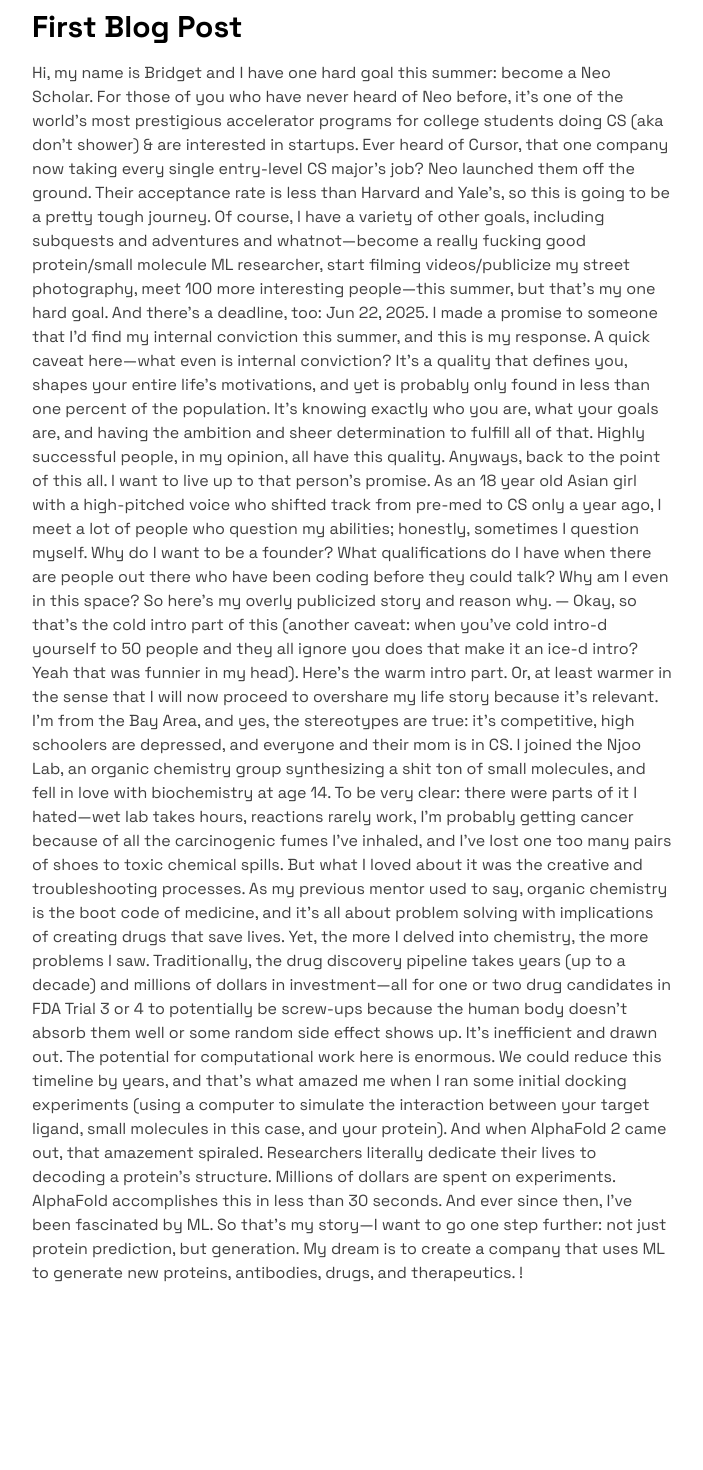
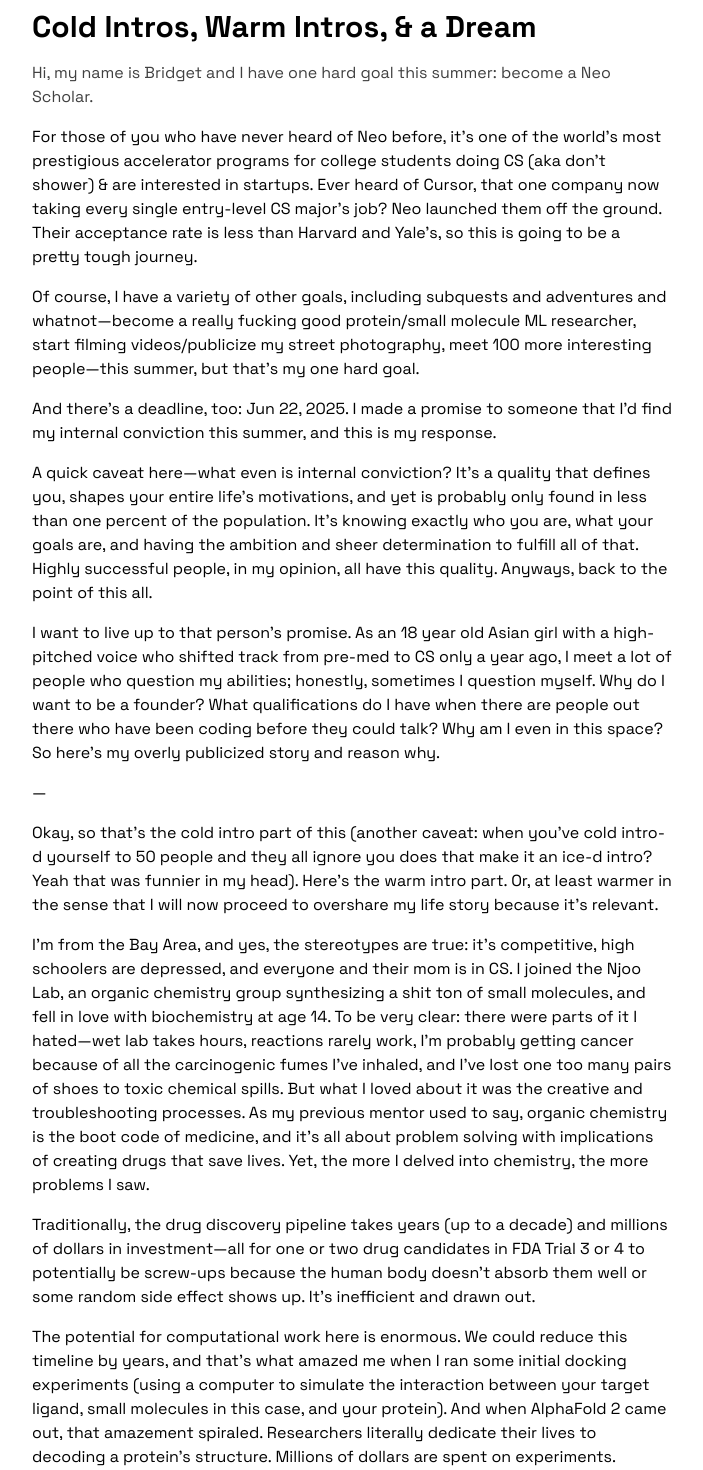
Before and after one commit to yuen-liu/portfolio, a Next.js app: page /blog/first-post in a window 1280 px wide. Shown: the part 100-1570 px from the top of the page, without its empty margins (288-991 px from the left). Before the commit the page ends 1385 px from the top, so only its background shows below. Built offline with nearby package versions, Linux system fonts and the light colour scheme.

Commit message:
fixed spacing

```diff
--- a/src/app/blog/first-post/page.tsx
+++ b/src/app/blog/first-post/page.tsx
@@ -1,33 +1,57 @@
 export default function FirstPost() {
   return (
-    <article>
-      <h1 className="text-3xl font-bold mb-4">First Blog Post</h1>
-      <p className="text-neutral-700">Hi, my name is Bridget and I have one hard goal this summer: become a Neo Scholar.
+    <article className="prose lg:prose-xl">
+      <h1 className="text-3xl font-bold mb-4">Cold Intros, Warm Intros, & a Dream</h1>
 
-For those of you who have never heard of Neo before, it’s one of the world’s most prestigious accelerator programs for college students doing CS (aka don’t shower) & are interested in startups. Ever heard of Cursor, that one company now taking every single entry-level CS major’s job? Neo launched them off the ground. Their acceptance rate is less than Harvard and Yale’s, so this is going to be a pretty tough journey.
+      <p className="text-neutral-700 mb-4">
+        Hi, my name is Bridget and I have one hard goal this summer: become a Neo Scholar.
+      </p>
 
-Of course, I have a variety of other goals, including subquests and adventures and whatnot—become a really fucking good protein/small molecule ML researcher, start filming videos/publicize my street photography, meet 100 more interesting people—this summer, but that’s my one hard goal.
+      <p className="mb-4">
+        For those of you who have never heard of Neo before, it's one of the world's most prestigious accelerator programs for college students doing CS (aka don't shower) & are interested in startups. Ever heard of Cursor, that one company now taking every single entry-level CS major's job? Neo launched them off the ground. Their acceptance rate is less than Harvard and Yale's, so this is going to be a pretty tough journey.
+      </p>
 
-And there’s a deadline, too: Jun 22, 2025. I made a promise to someone that I’d find my internal conviction this summer, and this is my response.
+      <p className="mb-4">
+        Of course, I have a variety of other goals, including subquests and adventures and whatnot—become a really fucking good protein/small molecule ML researcher, start filming videos/publicize my street photography, meet 100 more interesting people—this summer, but that's my one hard goal.
+      </p>
 
-A quick caveat here—what even is internal conviction? It’s a quality that defines you, shapes your entire life’s motivations, and yet is probably only found in less than one percent of the population. It’s knowing exactly who you are, what your goals are, and having the ambition and sheer determination to fulfill all of that. Highly successful people, in my opinion, all have this quality. Anyways, back to the point of this all.
+      <p className="mb-4">
+        And there's a deadline, too: Jun 22, 2025. I made a promise to someone that I'd find my internal conviction this summer, and this is my response.
+      </p>
 
-I want to live up to that person’s promise. As an 18 year old Asian girl with a high-pitched voice who shifted track from pre-med to CS only a year ago, I meet a lot of people who question my abilities; honestly, sometimes I question myself. Why do I want to be a founder? What qualifications do I have when there are people out there who have been coding before they could talk? Why am I even in this space? So here’s my overly publicized story and reason why.
+      <p className="mb-4">
+        A quick caveat here—what even is internal conviction? It's a quality that defines you, shapes your entire life's motivations, and yet is probably only found in less than one percent of the population. It's knowing exactly who you are, what your goals are, and having the ambition and sheer determination to fulfill all of that. Highly successful people, in my opinion, all have this quality. Anyways, back to the point of this all.
+      </p>
 
-—
+      <p className="mb-4">
+        I want to live up to that person's promise. As an 18 year old Asian girl with a high-pitched voice who shifted track from pre-med to CS only a year ago, I meet a lot of people who question my abilities; honestly, sometimes I question myself. Why do I want to be a founder? What qualifications do I have when there are people out there who have been coding before they could talk? Why am I even in this space? So here's my overly publicized story and reason why.
+      </p>
 
-Okay, so that’s the cold intro part of this (another caveat: when you’ve cold intro-d yourself to 50 people and they all ignore you does that make it an ice-d intro? Yeah that was funnier in my head). Here’s the warm intro part. Or, at least warmer in the sense that I will now proceed to overshare my life story because it’s relevant.
+      <p className="mb-4">—</p>
 
-I’m from the Bay Area, and yes, the stereotypes are true: it’s competitive, high schoolers are depressed, and everyone and their mom is in CS. I joined the Njoo Lab, an organic chemistry group synthesizing a shit ton of small molecules, and fell in love with biochemistry at age 14. To be very clear: there were parts of it I hated—wet lab takes hours, reactions rarely work, I’m probably getting cancer because of all the carcinogenic fumes I’ve inhaled, and I’ve lost one too many pairs of shoes to toxic chemical spills. But what I loved about it was the creative and troubleshooting processes. As my previous mentor used to say, organic chemistry is the boot code of medicine, and it’s all about problem solving with implications of creating drugs that save lives. Yet, the more I delved into chemistry, the more problems I saw.
+      <p className="mb-4">
+        Okay, so that's the cold intro part of this (another caveat: when you've cold intro-d yourself to 50 people and they all ignore you does that make it an ice-d intro? Yeah that was funnier in my head). Here's the warm intro part. Or, at least warmer in the sense that I will now proceed to overshare my life story because it's relevant.
+      </p>
 
-Traditionally, the drug discovery pipeline takes years (up to a decade) and millions of dollars in investment—all for one or two drug candidates in FDA Trial 3 or 4 to potentially be screw-ups because the human body doesn’t absorb them well or some random side effect shows up. It’s inefficient and drawn out.
+      <p className="mb-4">
+        I'm from the Bay Area, and yes, the stereotypes are true: it's competitive, high schoolers are depressed, and everyone and their mom is in CS. I joined the Njoo Lab, an organic chemistry group synthesizing a shit ton of small molecules, and fell in love with biochemistry at age 14. To be very clear: there were parts of it I hated—wet lab takes hours, reactions rarely work, I'm probably getting cancer because of all the carcinogenic fumes I've inhaled, and I've lost one too many pairs of shoes to toxic chemical spills. But what I loved about it was the creative and troubleshooting processes. As my previous mentor used to say, organic chemistry is the boot code of medicine, and it's all about problem solving with implications of creating drugs that save lives. Yet, the more I delved into chemistry, the more problems I saw.
+      </p>
 
-The potential for computational work here is enormous. We could reduce this timeline by years, and that’s what amazed me when I ran some initial docking experiments (using a computer to simulate the interaction between your target ligand, small molecules in this case, and your protein). And when AlphaFold 2 came out, that amazement spiraled. Researchers literally dedicate their lives to decoding a protein’s structure. Millions of dollars are spent on experiments. AlphaFold accomplishes this in less than 30 seconds.
+      <p className="mb-4">
+        Traditionally, the drug discovery pipeline takes years (up to a decade) and millions of dollars in investment—all for one or two drug candidates in FDA Trial 3 or 4 to potentially be screw-ups because the human body doesn't absorb them well or some random side effect shows up. It's inefficient and drawn out.
+      </p>
 
-And ever since then, I’ve been fascinated by ML. So that’s my story—I want to go one step further: not just protein prediction, but generation.
+      <p className="mb-4">
+        The potential for computational work here is enormous. We could reduce this timeline by years, and that's what amazed me when I ran some initial docking experiments (using a computer to simulate the interaction between your target ligand, small molecules in this case, and your protein). And when AlphaFold 2 came out, that amazement spiraled. Researchers literally dedicate their lives to decoding a protein's structure. Millions of dollars are spent on experiments. AlphaFold accomplishes this in less than 30 seconds.
+      </p>
 
-My dream is to create a company that uses ML to generate new proteins, antibodies, drugs, and therapeutics.
-!</p>
+      <p className="mb-4">
+        And ever since then, I've been fascinated by ML. So that's my story—I want to go one step further: not just protein prediction, but generation.
+      </p>
+
+      <p className="mb-4">
+        My dream is to create a company that uses ML to generate new proteins, antibodies, drugs, and therapeutics.
+      </p>
     </article>
   );
 }
```
